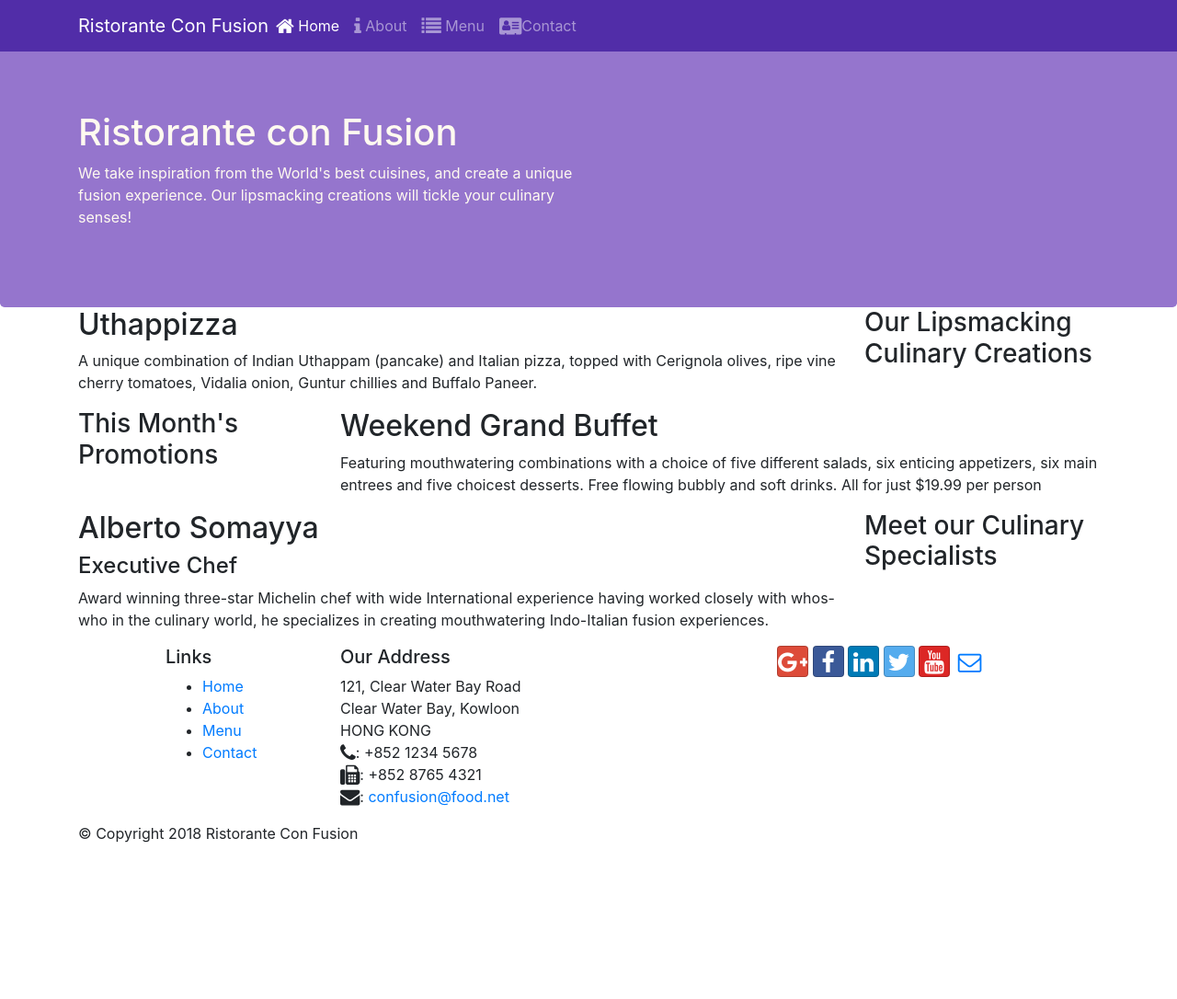
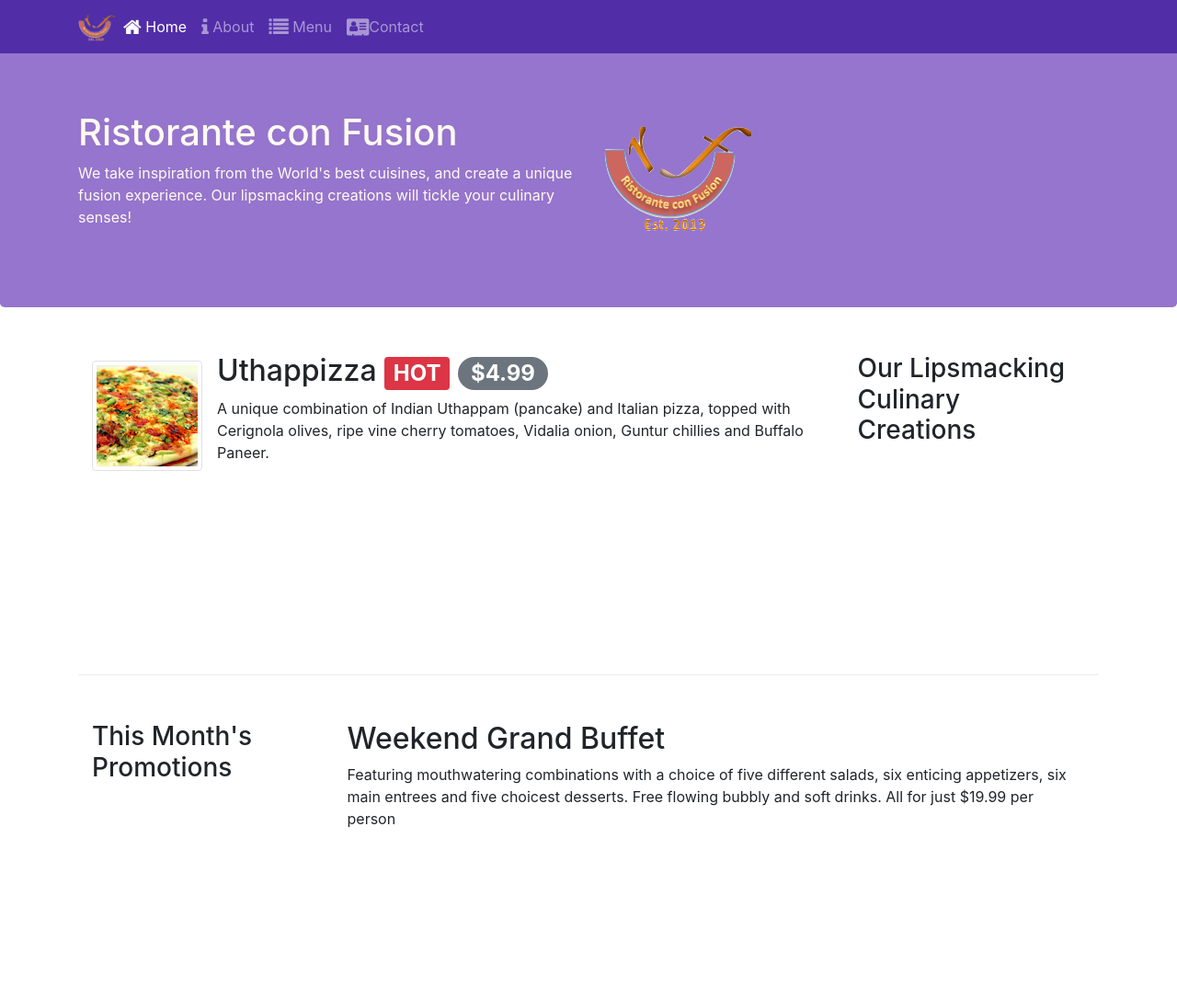
Before and after one commit to Progressandro/Restaurant-Website, a website: page index.html in a window 1280 px wide. Shown: the top 1086 px of the page at 92% size. Before the commit the page ends 934 px from the top, so only its background shows below. Drawn offline with nearby package versions, Linux system fonts and the light colour scheme.

Commit message:
+Images, Alerts and Badges.

```diff
--- a/index.html
+++ b/index.html
@@ -21,7 +21,7 @@
       <button class="navbar-toggler" type="button" data-toggle="collapse" data-target="#Navigation">
         <span class="navbar-toggler-icon"></span>
       </button>
-      <a href="#" class="navbar-brand mr-auto">Ristorante Con Fusion</a>
+      <a href="#" class="navbar-brand mr-auto"><img src="img/logo.png" alt="" height="30" width="41"></a>
       <div class="collapse navbar-collapse" id="Navigation">
         <ul class="navbar-nav mr-auto">
           <li class="nav-item active"><a href="#" class="nav-link"><i class="fa fa-home fa-lg"></i> Home</a></li>
@@ -40,25 +40,31 @@
           <h1>Ristorante con Fusion</h1>
           <p class="d-none d-sm-block">We take inspiration from the World's best cuisines, and create a unique fusion experience. Our lipsmacking creations will tickle your culinary senses!</p>
         </div>
-        <div class="col-12 col-sm">
+        <div class="col-12 col-sm align-self-center">
+          <img src="img/logo.png" class="img-fluid">
         </div>
       </div>
     </div>
   </header>
 
   <div class="container">
-    <div class="row">
+    <div class="row row-content">
       <div class="col-12 col-sm-4 col-md-3 order-sm-last">
         <h3>Our Lipsmacking Culinary Creations</h3>
       </div>
       <div class="col col-sm col-md order-sm-first">
-        <h2>Uthappizza</h2>
-        <p class="d-none d-sm-block">A unique combination of Indian Uthappam (pancake) and Italian pizza, topped with Cerignola olives, ripe vine cherry tomatoes, Vidalia onion, Guntur chillies and Buffalo Paneer.</p>
+        <div class="media">
+          <img src="img/uthappizza.png" alt="uthappizza" class="d-flex mr-3 img-thumbnail align-self-center">
+          <div class="media-body">
+            <h2 class="mt-0">Uthappizza <span class="badge badge-danger">HOT</span> <span class="badge badge-pill badge-secondary">$4.99</span></h2>
+            <p class="d-none d-sm-block">A unique combination of Indian Uthappam (pancake) and Italian pizza, topped with Cerignola olives, ripe vine cherry tomatoes, Vidalia onion, Guntur chillies and Buffalo Paneer.</p>
+          </div>
+        </div>
       </div>
     </div>
 
 
-    <div class="row">
+    <div class="row row-content">
       <div class="col-12 col-sm-4 col-md-3">
         <h3>This Month's Promotions</h3>
       </div>
@@ -68,14 +74,19 @@
       </div>
     </div>
 
-    <div class="row">
+    <div class="row row-content">
       <div class="col-12 col-sm-4 col-md-3 order-sm-last">
         <h3>Meet our Culinary Specialists</h3>
       </div>
       <div class="col col-sm col-md order-sm-first">
-        <h2>Alberto Somayya</h2>
-        <h4>Executive Chef</h4>
-        <p class="d-none d-sm-block">Award winning three-star Michelin chef with wide International experience having worked closely with whos-who in the culinary world, he specializes in creating mouthwatering Indo-Italian fusion experiences. </p>
+        <div class="media">
+          <img src="img/alberto.png" alt="alberto" class="d-flex mr-3 align-self-center img-thumbnail">
+        <div class="media-body">
+          <h2 class="mt-0">Alberto Somayya</h2>
+          <h4>Executive Chef</h4>
+          <p class="d-none d-sm-block">Award winning three-star Michelin chef with wide International experience having worked closely with whos-who in the culinary world, he specializes in creating mouthwatering Indo-Italian fusion experiences. </p>
+        </div>
+      </div>
       </div>
     </div>
   </div>
```
Also changed, not shown: aboutus.html (+1 -1 lines), contactus.html (+1 -1 lines), img/alberto.png (added), img/buffet.png (added), img/logo.png (added), img/uthappizza.png (added), 1 other file.
